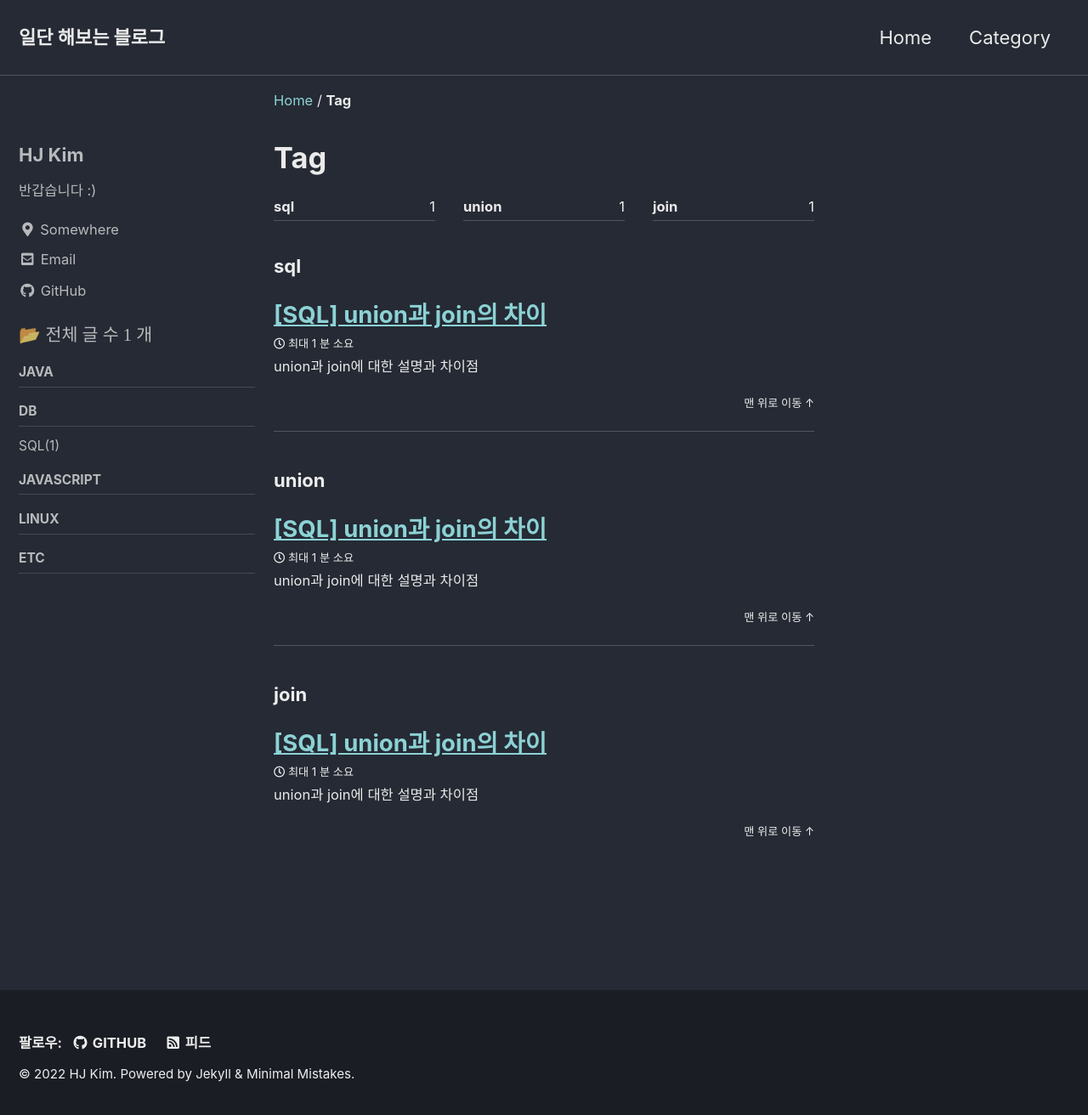
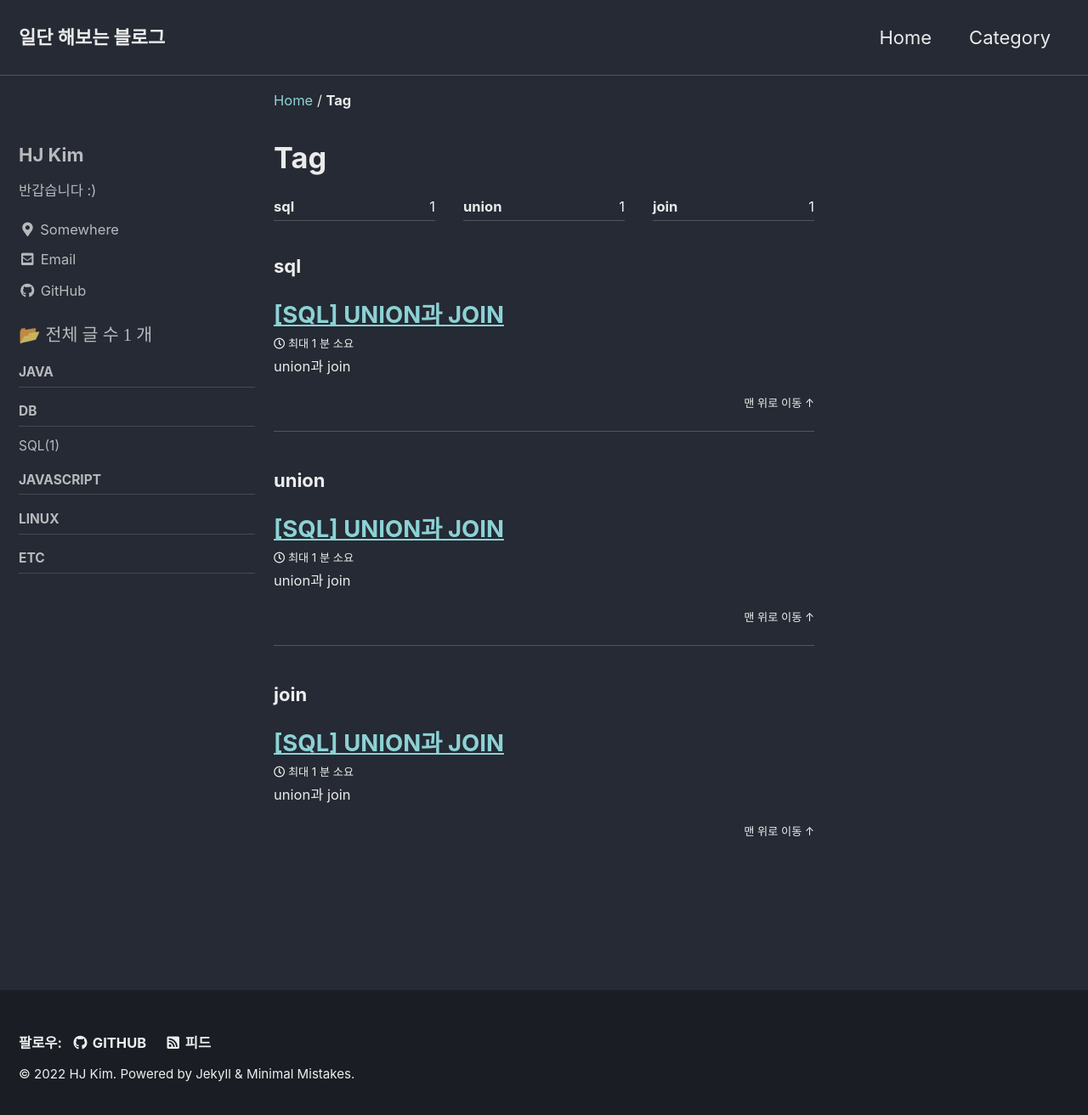
Before and after one commit to khyjin/khyjin.github.io, a Jekyll site: the page built from _pages/tags-archive.md, in a window 1280 px wide and 1320 px high. Shown: the top 1312 px of the window at 85% size. Built offline with Jekyll 4.4.1, drawn with Linux system fonts in a browser that asks for light colours; cached includes are drawn as plain includes; part of the change alters nothing that is shown.

Commit message:
Update 2022-01-12-sql-union.md

````diff
--- a/_posts/2022-01-12-sql-union.md
+++ b/_posts/2022-01-12-sql-union.md
@@ -1,6 +1,6 @@
 ---
-title:  "[SQL] union과 join의 차이"
-excerpt: "union과 join에 대한 설명과 차이점"
+title:  "[SQL] UNION과 JOIN"
+excerpt: "union과 join"
 
 categories:
   - SQL
@@ -13,3 +13,40 @@ toc_sticky: true
 date: 2022-01-12
 last_modified_at: 2022-01-12
 ---
+
+### UNION, UNION ALL
+- 여러 개의 SQL문을 합쳐 하나의 SQL문으로 만들어 준다.
+- UNION : 각 쿼리의 결과를 반환하는 합집합 (중복제거)
+- UNION ALL : 각 쿼리의 모든 결과를 포함한 합집합 (중복 제거 안함)
+```SQL
+
+SELECT 'S'         AS SAL_TYPE,
+				A.JOB      AS JOB,
+				SUM(A.SAL) AS TOTAL_SAL
+FROM EMP1 A
+GROUP BY A.JOB
+
+UNION ALL
+
+SELECT 'C'          AS SAL_TYPE,
+				A.JOB       AS JOB,
+				SUM(A.COMM) AS TOTAL_COMM
+FROM EMP A
+GROUP BY A.JOB
+
+ORDER BY JOB, SAL_TYPE DESC
+
+```
+- 사용 시 주의사항
+  * 각 쿼리의 컬럼의 개수와 데이터 타입이 일치해야 한다.
+  * 첫 번째 쿼리의 컬럼 별칭으로 결과가 반환되므로 두 번째 쿼리부터는 별칭을 생략할 수 있다.
+    + 위의 쿼리문의 경우 세번째 컬럼명은 'TOTAL_SAL'로만 나온다.
+  * ORDER BY 는 마지막에 한번만 사용할 수 있으며, 합쳐진 모든 결과를 정렬한다.
+  * 중복 제거가 필요한 상황이 아니라면 UNION ALL 사용 권장
+
+### UNION과 JOIN
+- JOIN : 새로운 열로 결합(수평결합)
+![image](https://s3.us-west-2.amazonaws.com/secure.notion-static.com/3ad73b52-7ea7-4b0c-bd27-60a46f6f0412/Untitled.png?X-Amz-Algorithm=AWS4-HMAC-SHA256&X-Amz-Content-Sha256=UNSIGNED-PAYLOAD&X-Amz-Credential=AKIAT73L2G45EIPT3X45%2F20220113%2Fus-west-2%2Fs3%2Faws4_request&X-Amz-Date=20220113T034822Z&X-Amz-Expires=86400&X-Amz-Signature=146a26f83ceaab811a312cf37a67cbb686274df0d77b51847d63543d50af57fe&X-Amz-SignedHeaders=host&response-content-disposition=filename%20%3D%22Untitled.png%22&x-id=GetObject)
+
+-UNION : 새로운 행으로 결합 (수직결합)
+![image](https://s3.us-west-2.amazonaws.com/secure.notion-static.com/ef41d8d6-d350-4efe-b8ff-3d62d674150f/Untitled.png?X-Amz-Algorithm=AWS4-HMAC-SHA256&X-Amz-Content-Sha256=UNSIGNED-PAYLOAD&X-Amz-Credential=AKIAT73L2G45EIPT3X45%2F20220113%2Fus-west-2%2Fs3%2Faws4_request&X-Amz-Date=20220113T034922Z&X-Amz-Expires=86400&X-Amz-Signature=beeab442a5c0515442b38369de35a7e2d2de243904b4ab28f7153e3100d03f49&X-Amz-SignedHeaders=host&response-content-disposition=filename%20%3D%22Untitled.png%22&x-id=GetObject)
````
